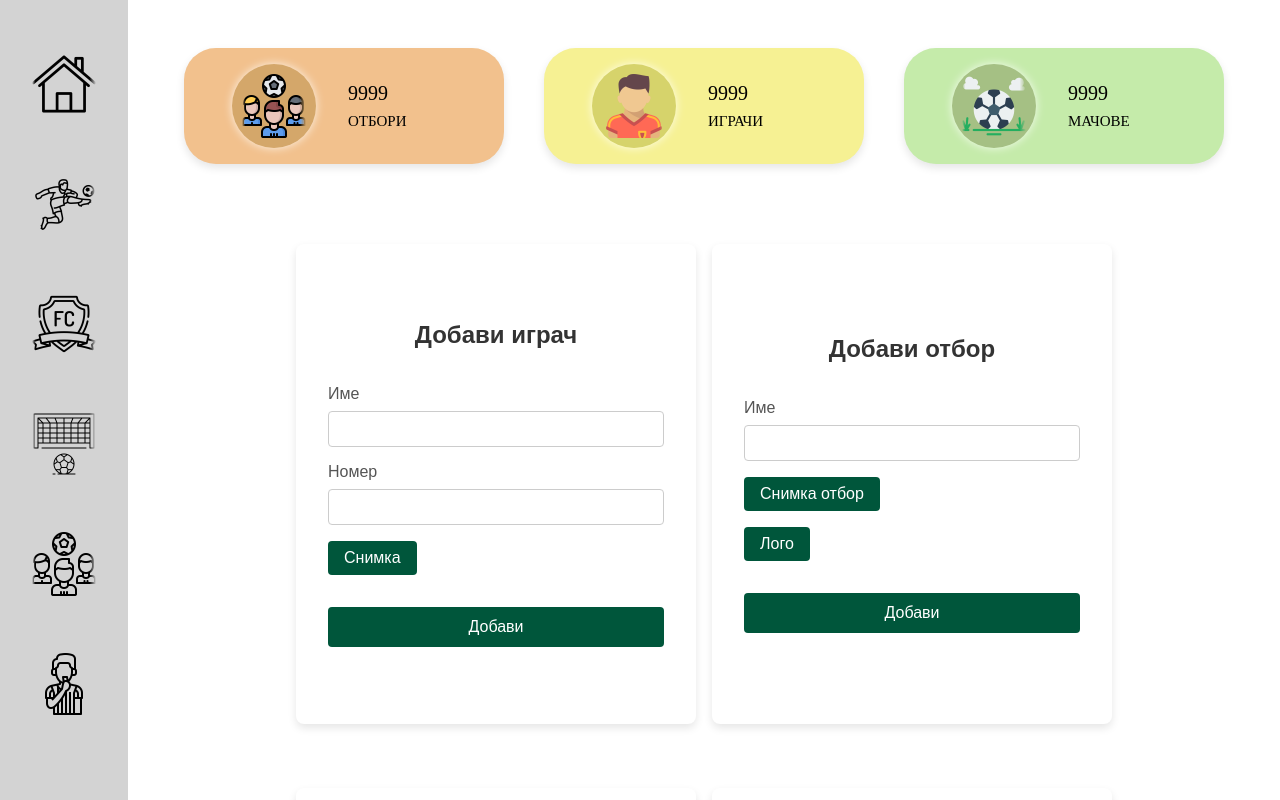
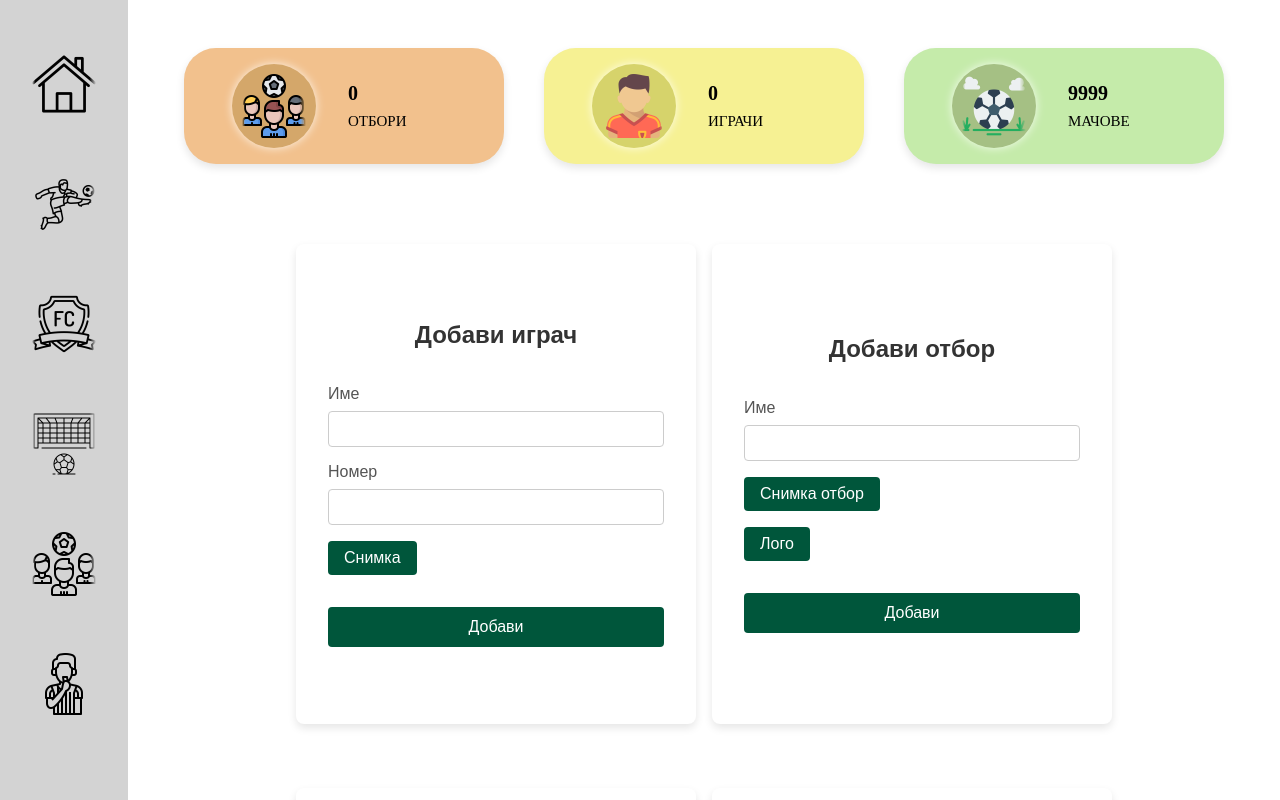
Before and after one commit to gKotseva/SofiaPremierLeague, a React (Vite) app in the folder client/: page /admin in a window 1280 px wide. Shown: the top 800 px of the page. Built offline with nearby package versions, Linux system fonts and the light colour scheme; no server answers.

Commit message:
UseEffect added for getting stats from DB

```diff
--- a/client/src/components/admin/AdminHomeStats.jsx
+++ b/client/src/components/admin/AdminHomeStats.jsx
@@ -1,4 +1,33 @@
+import { useEffect, useState } from "react";
+import { getAllStats } from "../../services/adminService";
+
 export function AdminStats () {
+
+    const [stats, setStats] = useState({
+        teamsCount: 0,
+        playersCount: 0,
+        matchesCount: 0,
+    });
+
+    useEffect(() => {
+        const fetchStats = async () => {
+            try {
+                const response = await getAllStats()
+
+                setStats({
+                    teamsCount: response.teamsCount,
+                    playersCount: response.playersCount
+                })
+            } catch (error) {
+                console.log(error)
+            }
+        }
+
+        console.log(stats)
+
+        fetchStats()
+    }, [])
+
     return (
         <>
             <div className="container-all-stats">
@@ -7,7 +36,7 @@ export function AdminStats () {
                     <img src="team-color.png"></img>
                 </div>
                 <div className="container-stats-stats">
-                    <p>9999</p>
+                    <strong><p>{stats.teamsCount}</p></strong>
                     <p>отбори</p>
                 </div>
                 </div>
@@ -16,7 +45,7 @@ export function AdminStats () {
                     <img src="football-player.png"></img>
                 </div>
                 <div className="container-stats-stats">
-                    <p>9999</p>
+                    <strong><p>{stats.playersCount}</p></strong>
                     <p>играчи</p>
                 </div>
                 </div>
@@ -25,7 +54,7 @@ export function AdminStats () {
                     <img src="football.png"></img>
                 </div>
                 <div className="container-stats-stats">
-                    <p>9999</p>
+                    <strong><p>9999</p></strong>
                     <p>мачове</p>
                 </div>
                 </div>
```
